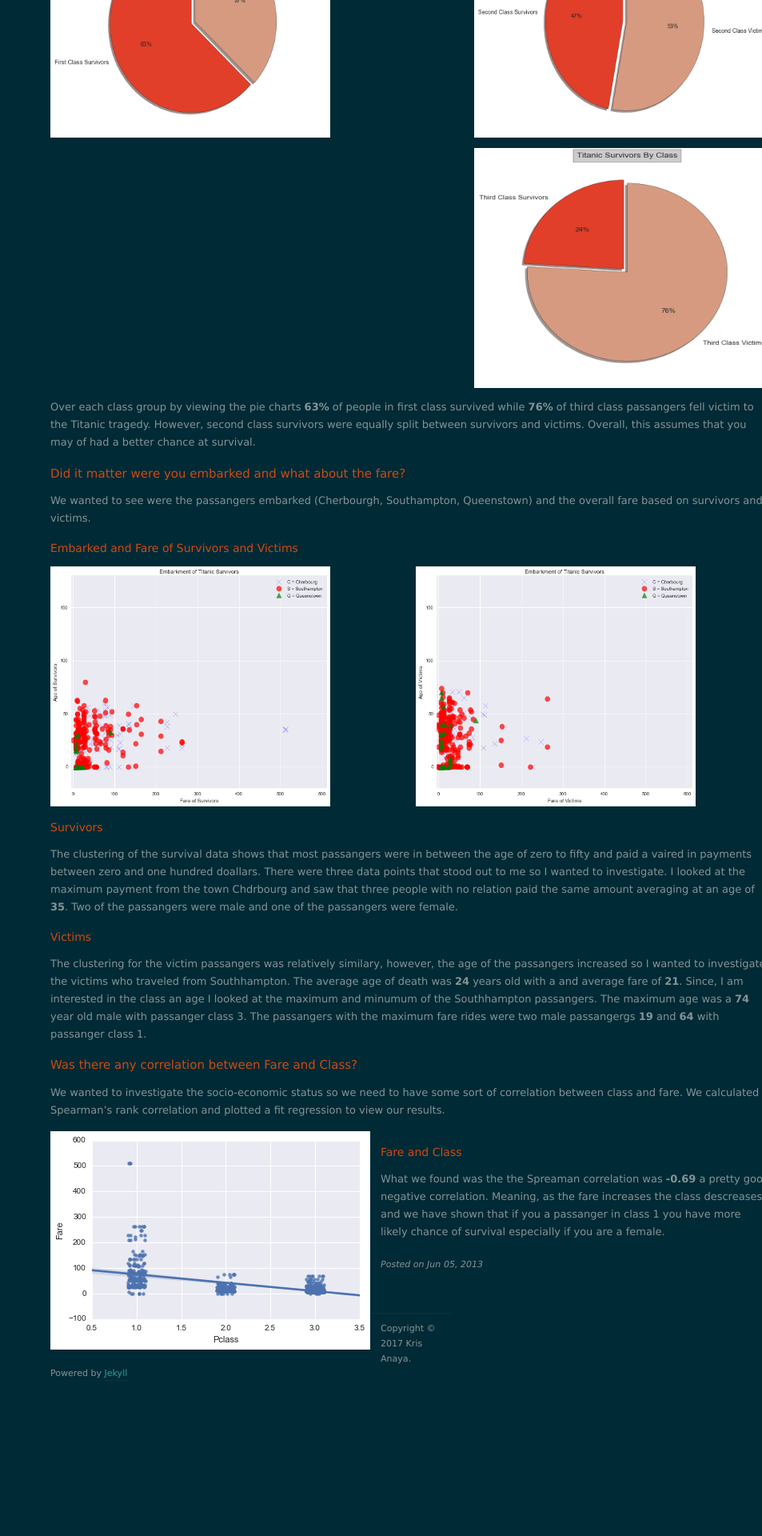
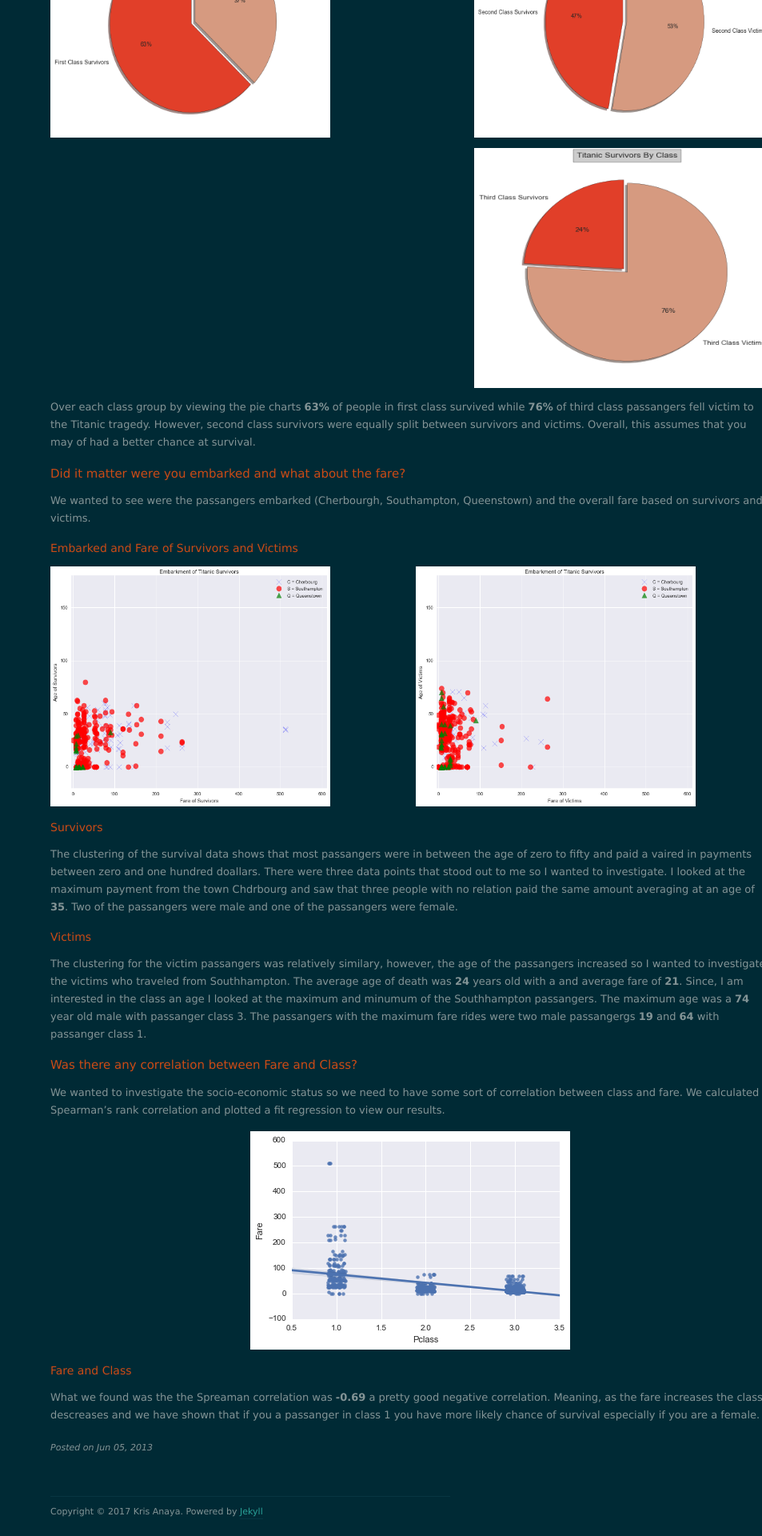
Before and after one commit to krismanaya/krismanaya.github.io, a Jekyll site: the page built from _posts/2013-06-05-welcome-to-jekyll.markdown, in a window 1280 px wide. Shown: the part 2946-4866 px from the top of the page at 80% size, without its empty margins (327-1280 px from the left). Built offline with Jekyll 4.4.1, drawn with Linux system fonts in a browser that asks for light colours; nearby versions of some CDN libraries; before the commit the page ends 4693 px from its top, so only the background shows below that.

Commit message:
center image

```diff
--- a/_posts/2013-06-05-welcome-to-jekyll.markdown
+++ b/_posts/2013-06-05-welcome-to-jekyll.markdown
@@ -96,7 +96,7 @@ The clustering for the victim passangers was relatively similary, however, the a
 
 We wanted to investigate the socio-economic status so we need to have some sort of correlation between class and fare. We calculated Spearman's rank correlation and plotted a fit regression to view our results.
 
-<img src="/images/SRC.png" class="left"/>
+<img src="/images/SRC.png" class="center"/>
 
 ### Fare and Class
 What we found was the the Spreaman correlation was **-0.69** a pretty good negative correlation. Meaning, as the fare increases the class descreases and we have shown that if you a passanger in class 1 you have more likely chance of survival especially if you are a female.
```
